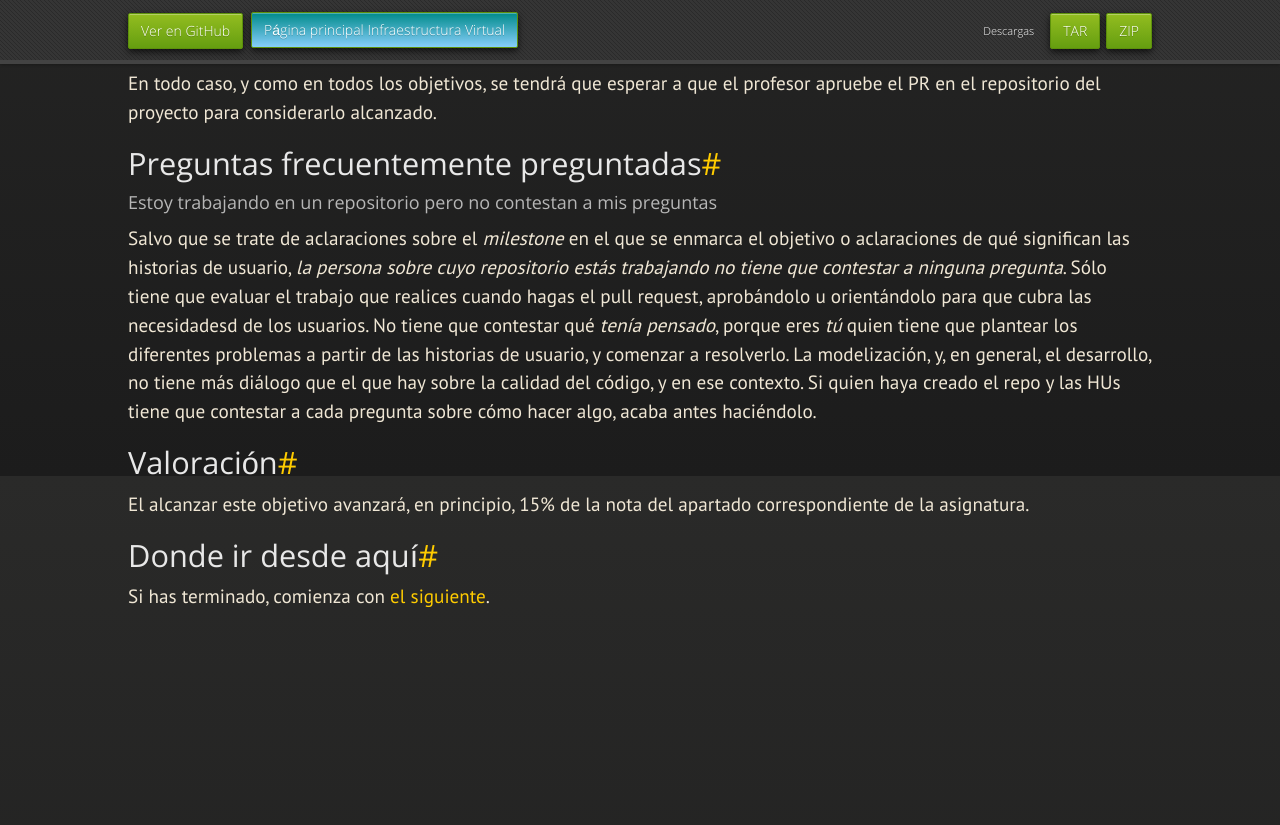
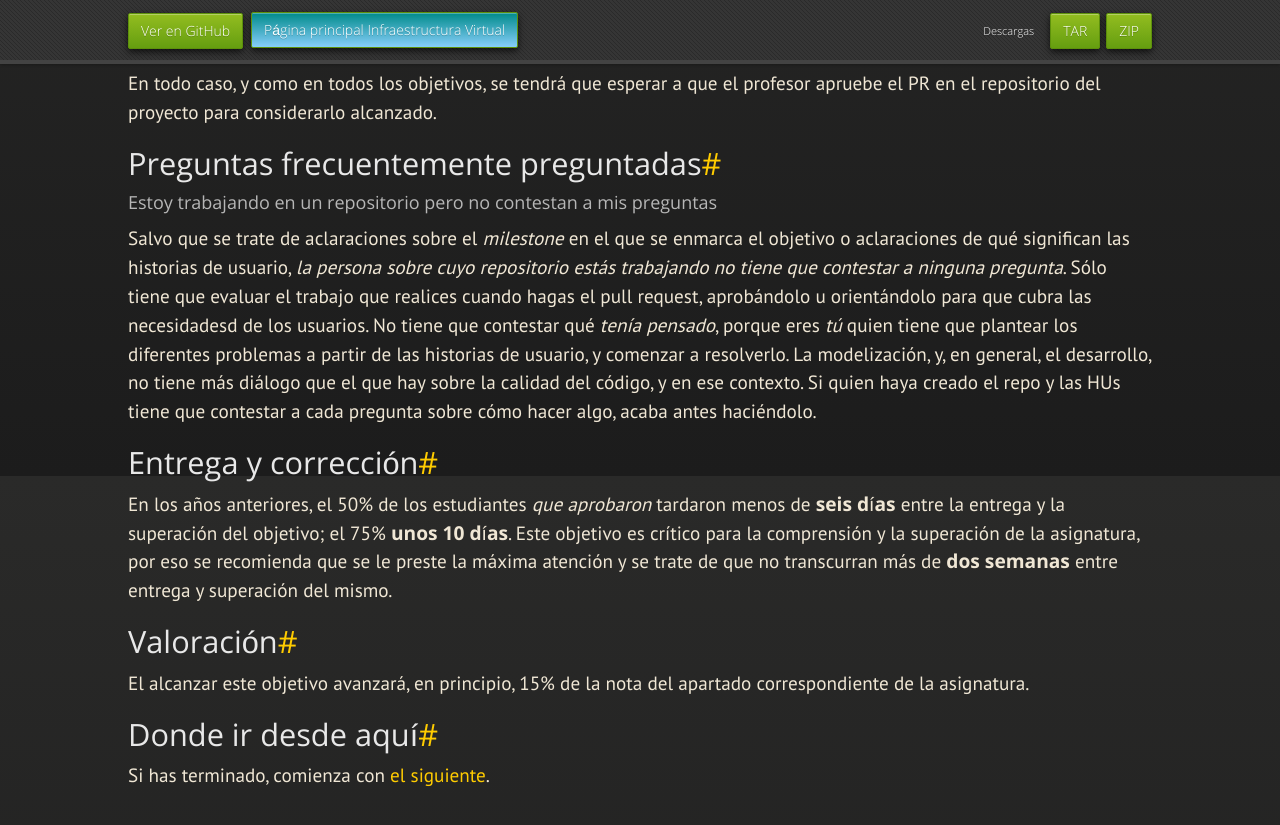
Before and after one commit to JJ/IV, a Jekyll site: the page built from documentos/proyecto/2.Modelo.md, in a window 1280 px wide and 900 px high, scrolled down 9424 px. Shown: the top 825 px of the window. Built offline with Jekyll 4.4.1, drawn with Linux system fonts in a browser that asks for light colours; nearby versions of some CDN libraries; some web fonts are replaced; our own code applies the rules of GitHub Pages for plain Markdown files; before the commit the page ends 10145 px from its top, so only the background shows below that.

Commit message:
Sync documentos/proyecto/2.Modelo.md de master a gh-pages

```diff
--- a/documentos/proyecto/2.Modelo.md
+++ b/documentos/proyecto/2.Modelo.md
@@ -484,6 +484,14 @@ no tiene más diálogo que el que hay sobre la calidad del código, y en ese
 contexto. Si quien haya creado el repo y las HUs tiene que contestar a cada
 pregunta sobre cómo hacer algo, acaba antes haciéndolo.
 
+## Entrega y corrección
+
+En los años anteriores, el 50% de los estudiantes *que aprobaron* tardaron menos
+de **seis días** entre la entrega y la superación del objetivo; el 75% **unos 10
+días**. Este objetivo es crítico para la comprensión y la superación de la
+asignatura, por eso se recomienda que se le preste la máxima atención y se trate
+de que no transcurran más de **dos semanas** entre entrega y superación del mismo.
+
 ## Valoración
 
 El alcanzar este objetivo avanzará, en principio, 15% de la nota del apartado
```
